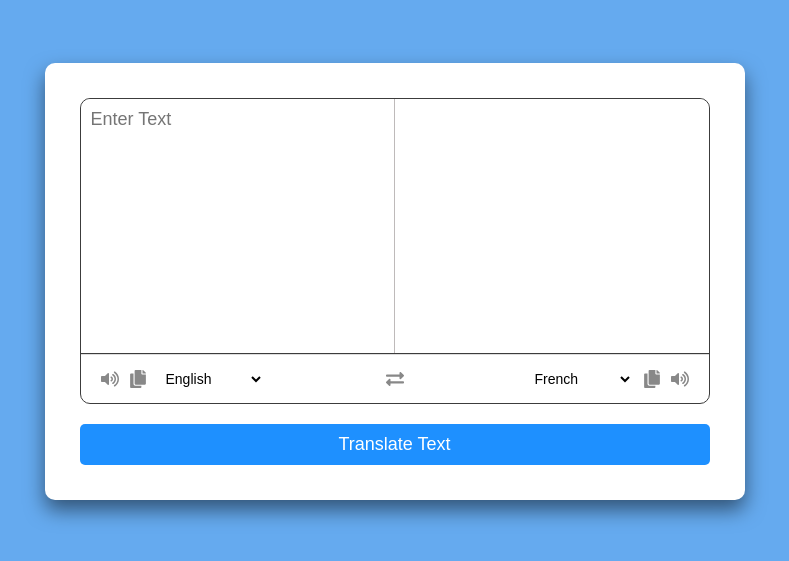
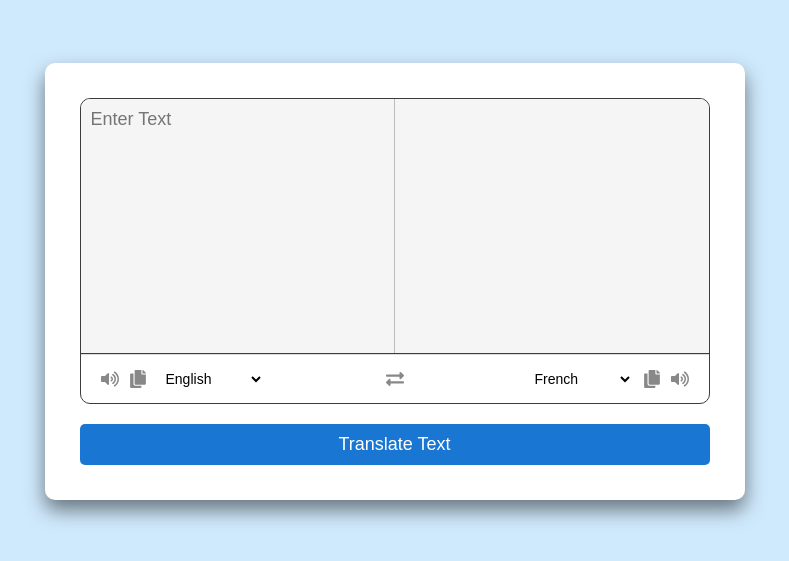
Before and after one commit to IT21062438/Translation-App, a React (Create React App) app in the folder frontend/: page / in a window 1280 px wide. Shown: the part 119-680 px from the top of the page, without its empty margins (240-1029 px from the left). Built offline with nearby package versions, Linux system fonts and the light colour scheme.

Commit message:
Update index.css

```diff
--- a/frontend/src/index.css
+++ b/frontend/src/index.css
@@ -9,14 +9,14 @@ body {
   display: flex;
   align-items: center;
   justify-content: center;
-  background-color: rgb(101, 170, 239);
+  background-color: #d0eafd;
   min-height: 100vh;
 }
 
 .container {
   max-width: 700px;
   width: 100%;
-  background: white;
+  background: #ffffff;
   border-radius: 10px;
   padding: 35px;
   box-shadow: 0 10px 20px rgba(0, 0, 0, 0.5);
@@ -30,7 +30,10 @@ body {
 
 .text-input {
   display: flex;
+  border-top-right-radius: 10px;
+  border-top-left-radius: 10px;
   border-bottom: 1px solid #3c3c3c;
+  background-color: #f5f5f5;
 }
 
 .from-text-container {
@@ -48,6 +51,7 @@ body {
   resize: none;
   padding: 10px;
   font-size: 18px;
+  background-color: #f5f5f5;
 }
 
 .to-text {
@@ -59,6 +63,7 @@ body {
   resize: none;
   padding: 10px;
   font-size: 18px;
+  background-color: #f5f5f5;
 }
 
 .clear-icon {
@@ -110,11 +115,12 @@ body {
 .to-vol:hover,
 .to-copy:hover,
 .i-change:hover {
-  color: #333;
+  color: #000000;
 }
 
 select {
   border: none;
+  border-radius: 5px;
   outline: none;
   font-size: 14px;
   cursor: pointer;
@@ -130,7 +136,7 @@ select:hover {
 
 select:focus {
   outline: none;
-  border-color: #007bff;
+  border-color: #1565c0;
   box-shadow: 0 0 5px rgba(0, 123, 255, 0.5);
 }
 
@@ -146,8 +152,8 @@ button {
   padding: 10px;
   border: none;
   outline: none;
-  color: white;
-  background-color: dodgerblue;
+  color: #ffffff;
+  background-color: #1976d2;
   cursor: pointer;
   margin-top: 20px;
   font-size: 18px;
@@ -156,12 +162,14 @@ button {
 }
 
 button:hover {
-  background-color: #1e90ff;
+  background-color: #1565c0;
 }
 
 button:disabled {
-  background-color: #ccc;
+  background-color: #b0bec5;
+  color: #757575;
   cursor: not-allowed;
+  opacity: 0.7;
 }
 
 .error-message {
```
